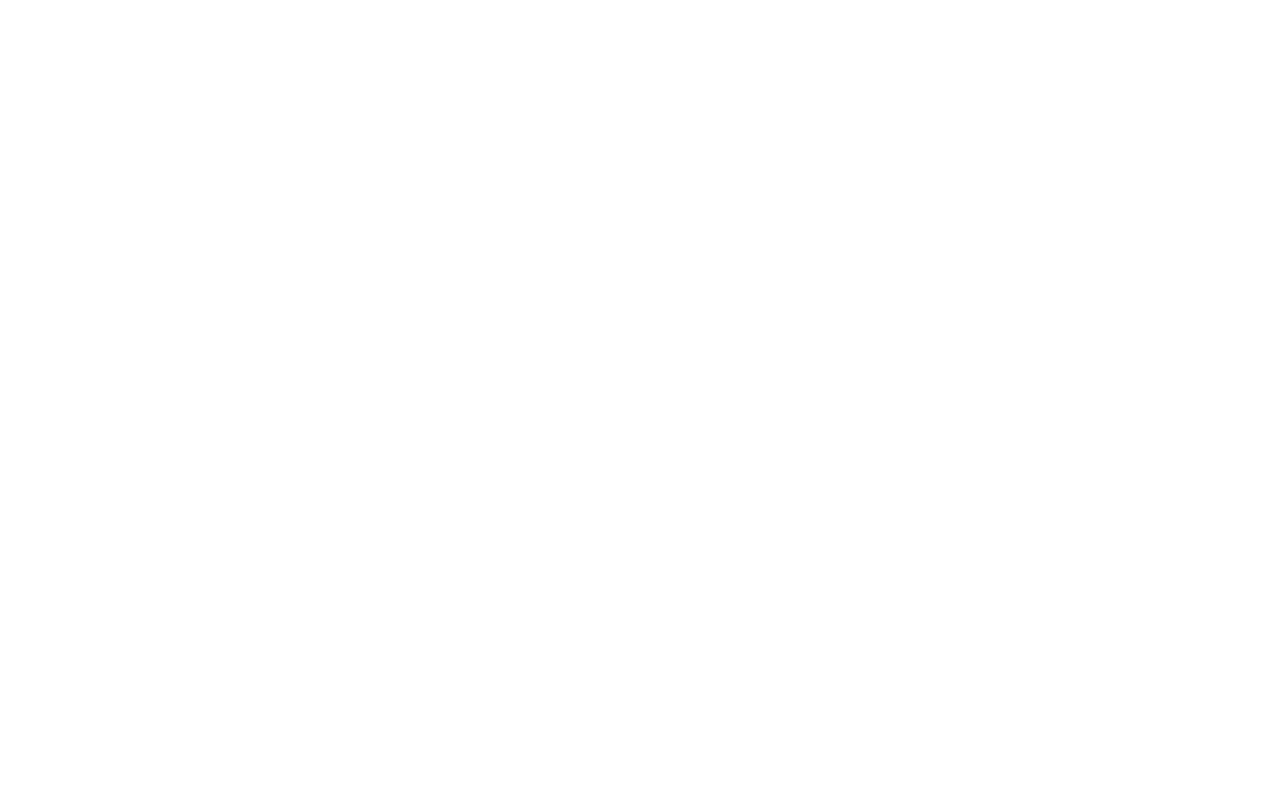
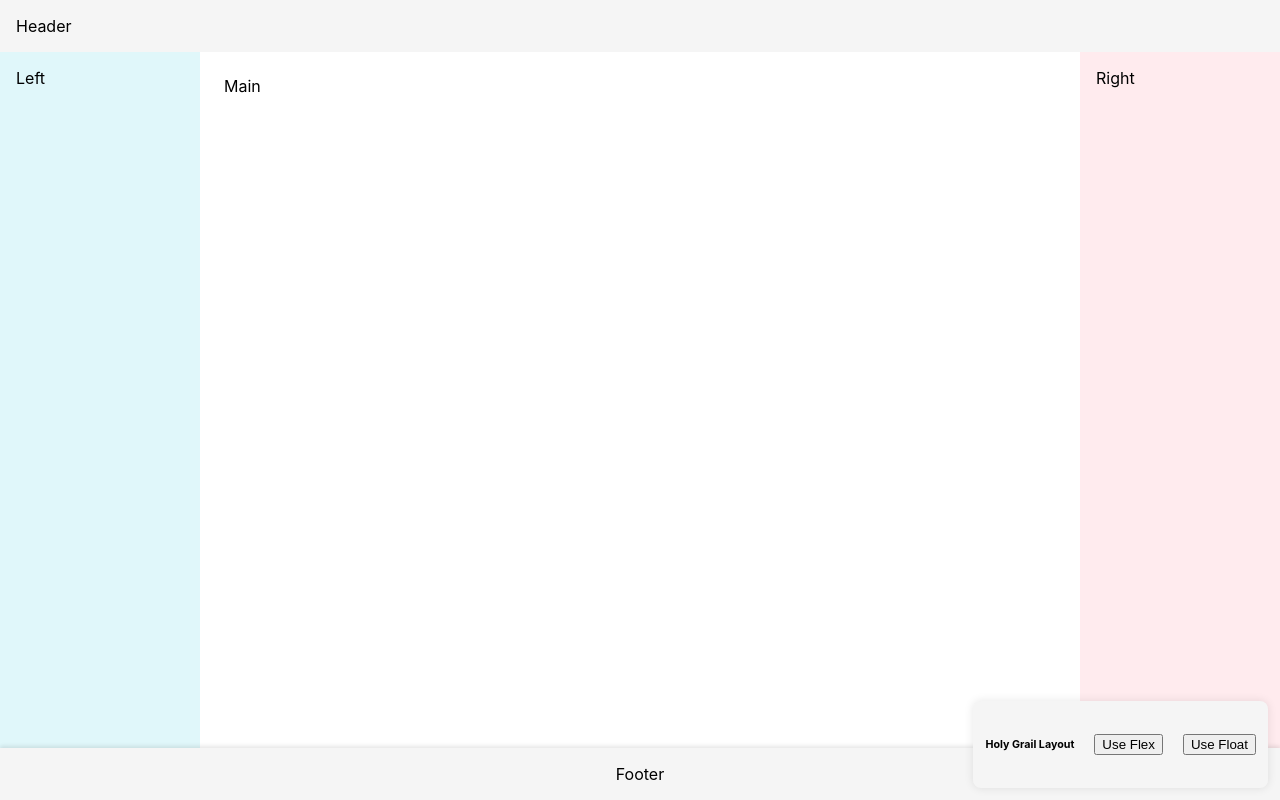
Before and after one commit to EdmondWang/React-Scenario, a React (Create React App) app: page /holy-grail-layout in a window 1280 px wide. Before the commit this address had no page. Built offline with nearby package versions, Linux system fonts and the light colour scheme.

Commit message:
holy grail layout

```diff
--- a/src/App.tsx
+++ b/src/App.tsx
@@ -18,6 +18,7 @@
 import CountDownFeature from './features/count-down/index.tsx';
 import MouseTrackerFeature from './features/mouse-tracker/index.tsx';
 import DragAndDropFeature from './features/drag-and-drop/index.tsx';
+import HolyGrailLayoutFeature from './features/holy-grail-layout/index.tsx';
 
 function Home() {
     return (
@@ -143,6 +144,14 @@
                             Demonstration of drag and drop within React
                         </span>
                     </li>
+                    <li>
+                        <Link to="/holy-grail-layout">
+                            Holy Grail Layout Feature
+                        </Link>
+                        <span className="description">
+                            Demonstration of css layout
+                        </span>
+                    </li>
                 </ul>
             </nav>
         </div>
@@ -211,6 +220,10 @@
                     path="/drag-and-drop"
                     element={<DragAndDropFeature />}
                 ></Route>
+                <Route
+                    path="/holy-grail-layout"
+                    element={<HolyGrailLayoutFeature />}
+                ></Route>
             </Routes>
         </div>
     );
--- /dev/null
+++ b/src/features/holy-grail-layout/index.module.css
@@ -0,0 +1,16 @@
+.controller {
+    display: flex;
+    flex-flow: row nowrap;
+    justify-content: flex-start;
+    align-items: center;
+    column-gap: 20px;
+    padding: 12px;
+    border-radius: 8px;
+    background-color: #f5f5f5;
+    box-shadow: 0 0 10px rgba(0, 0, 0, 0.1);
+    width: auto;
+    position: fixed;
+    bottom: 12px;
+    right: 12px;
+    z-index: 1000;
+}
--- /dev/null
+++ b/src/features/holy-grail-layout/index.tsx
@@ -0,0 +1,21 @@
+import { useState } from 'react';
+import UseFlex from './use-flex';
+import UseFloat from './use-float';
+import styles from './index.module.css';
+
+const HolyGrailLayoutFeature = () => {
+    const [layout, setLayout] = useState('flex');
+    return (
+        <>
+            <div className={styles.controller}>
+                <h6>Holy Grail Layout</h6>
+                <button onClick={() => setLayout('flex')}>Use Flex</button>
+                <button onClick={() => setLayout('float')}>Use Float</button>
+            </div>
+            {layout === 'flex' && <UseFlex />}
+            {layout === 'float' && <UseFloat />}
+        </>
+    );
+};
+
+export default HolyGrailLayoutFeature;
--- /dev/null
+++ b/src/features/holy-grail-layout/use-flex.module.css
@@ -0,0 +1,64 @@
+.page {
+    display: flex;
+    flex-flow: column nowrap;
+    min-height: 100vh;
+    margin: 0;
+    padding: 0;
+    box-sizing: border-box;
+}
+
+.header {
+    padding: 1rem;
+    background-color: #f5f5f5;
+    box-shadow: 0 2px 4px rgba(0, 0, 0, 0.1);
+}
+
+.container {
+    display: flex;
+    flex: 1;
+    overflow: hidden;
+}
+
+.left {
+    flex: 0 0 200px;
+    background: #e0f7fa;
+    padding: 1rem;
+    overflow-y: auto;
+    order: 1;
+}
+
+.right {
+    flex: 0 0 200px;
+    background: #ffebee;
+    padding: 1rem;
+    overflow-y: auto;
+    order: 3;
+}
+
+.main {
+    flex: 1;
+    background: #ffffff;
+    padding: 1.5rem;
+    overflow-y: auto;
+    order: 2;
+}
+
+.footer {
+    padding: 1rem;
+    background-color: #f5f5f5;
+    box-shadow: 0 -2px 4px rgba(0, 0, 0, 0.1);
+    text-align: center;
+}
+
+/* 响应式调整 */
+@media (max-width: 768px) {
+    .container {
+        flex-direction: column;
+    }
+
+    .left,
+    .right {
+        flex: 0 0 auto;
+        width: 100%;
+    }
+}
--- /dev/null
+++ b/src/features/holy-grail-layout/use-flex.tsx
@@ -0,0 +1,17 @@
+import styles from './use-flex.module.css';
+
+const UseFlex = () => {
+    return (
+        <div className={styles.page}>
+            <div className={styles.header}>Header</div>
+            <div className={styles.container}>
+                <div className={styles.main}>Main</div>
+                <div className={styles.left}>Left</div>
+                <div className={styles.right}>Right</div>
+            </div>
+            <div className={styles.footer}>Footer</div>
+        </div>
+    );
+};
+
+export default UseFlex;
--- /dev/null
+++ b/src/features/holy-grail-layout/use-float.module.css
@@ -0,0 +1,64 @@
+.page {
+    min-height: 100vh;
+    width: 100%;
+    background-color: #f5f5f5;
+    box-sizing: border-box;
+}
+
+.header {
+    width: 100%;
+    height: 60px;
+    padding: 20px 0;
+    background-color: #ccc;
+    color: white;
+    text-align: center;
+    clear: both;
+}
+
+.container {
+    width: 100%;
+    display: block;
+    height: calc(100vh - 120px);
+    padding: 0 200px 0 240px;
+}
+
+.container::after {
+    clear: both;
+}
+
+.main {
+    width: 100%;
+    height: 100%;
+    background: #ffffff;
+    float: left;
+}
+
+.left {
+    width: 240px;
+    height: 100%;
+    background: #e0f7fa;
+    float: left;
+    margin-left: -100%;
+    position: relative;
+    left: -240px;
+}
+
+.right {
+    width: 200px;
+    height: 100%;
+    background: #ffebee;
+    float: left;
+    margin-left: -200px;
+    position: relative;
+    left: 200px;
+}
+
+.footer {
+    width: 100%;
+    height: 60px;
+    padding: 20px 0;
+    background-color: #ccc;
+    color: white;
+    text-align: center;
+    clear: both;
+}
--- /dev/null
+++ b/src/features/holy-grail-layout/use-float.tsx
@@ -0,0 +1,17 @@
+import styles from './use-float.module.css';
+
+const UseFloat = () => {
+    return (
+        <div className={styles.page}>
+            <div className={styles.header}>Header</div>
+            <div className={styles.container}>
+                <div className={styles.main}>Main</div>
+                <div className={styles.left}>Left</div>
+                <div className={styles.right}>Right</div>
+            </div>
+            <div className={styles.footer}>Footer</div>
+        </div>
+    );
+};
+
+export default UseFloat;
--- a/src/index.css
+++ b/src/index.css
@@ -1,3 +1,7 @@
+* {
+    box-sizing: border-box;
+}
+
 body {
     margin: 0;
     font-family: -apple-system, BlinkMacSystemFont, 'Segoe UI', 'Roboto',
```
